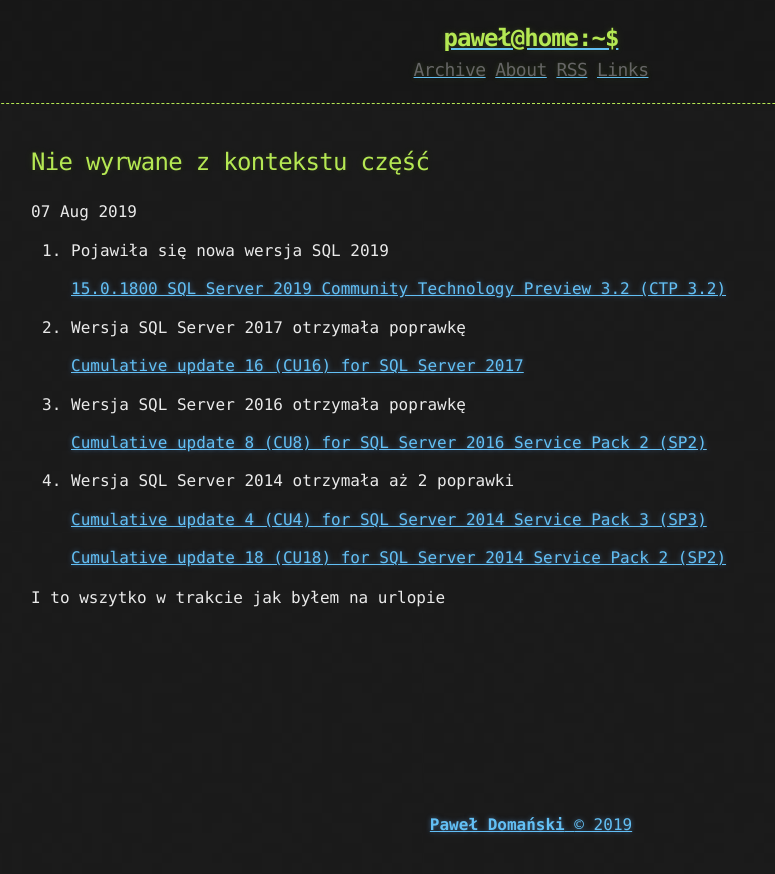
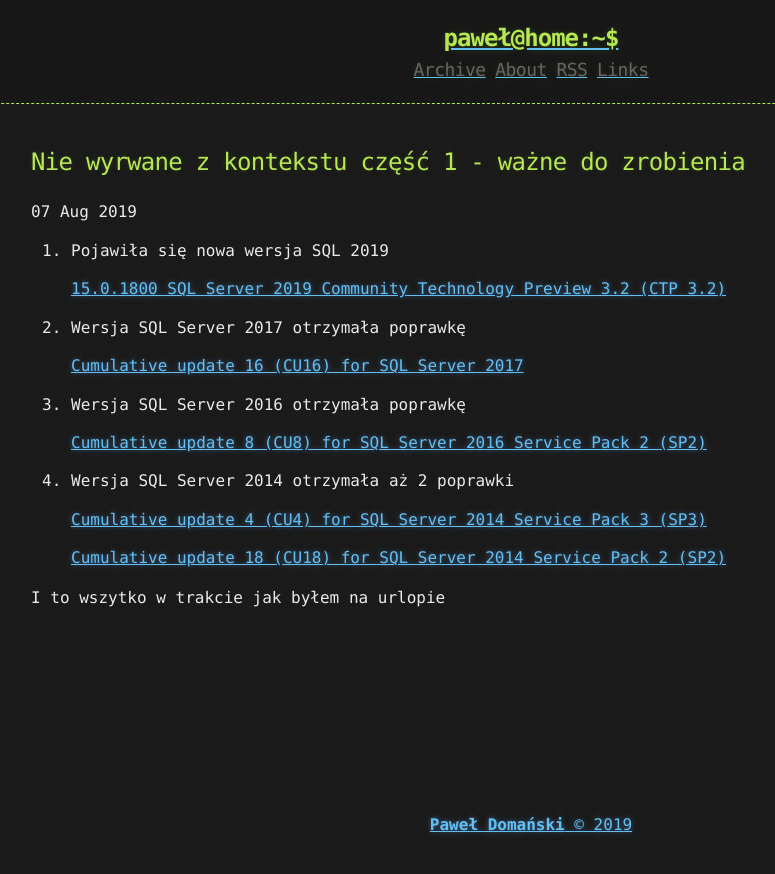
Before and after one commit to pdomansk/pdomansk.github.io, a Jekyll site: the page built from _posts/2019-08-07-Nie wyrwane z kontekstu.md, in a window 1280 px wide. Shown: the top 874 px of the page, without its empty margins (109-884 px from the left). Built offline with Jekyll 4.4.1, drawn with Linux system fonts in a browser that asks for light colours.

Commit message:
ERRATA: Poprawienie tytułu w artykule

```diff
--- a/_posts/2019-08-07-Nie wyrwane z kontekstu.md
+++ b/_posts/2019-08-07-Nie wyrwane z kontekstu.md
@@ -1,5 +1,5 @@
 ---
-title: Nie wyrwane z kontekstu część #1 - ważne do zrobienia
+title: Nie wyrwane z kontekstu część 1 - ważne do zrobienia
 published: true
 ---
 
```
